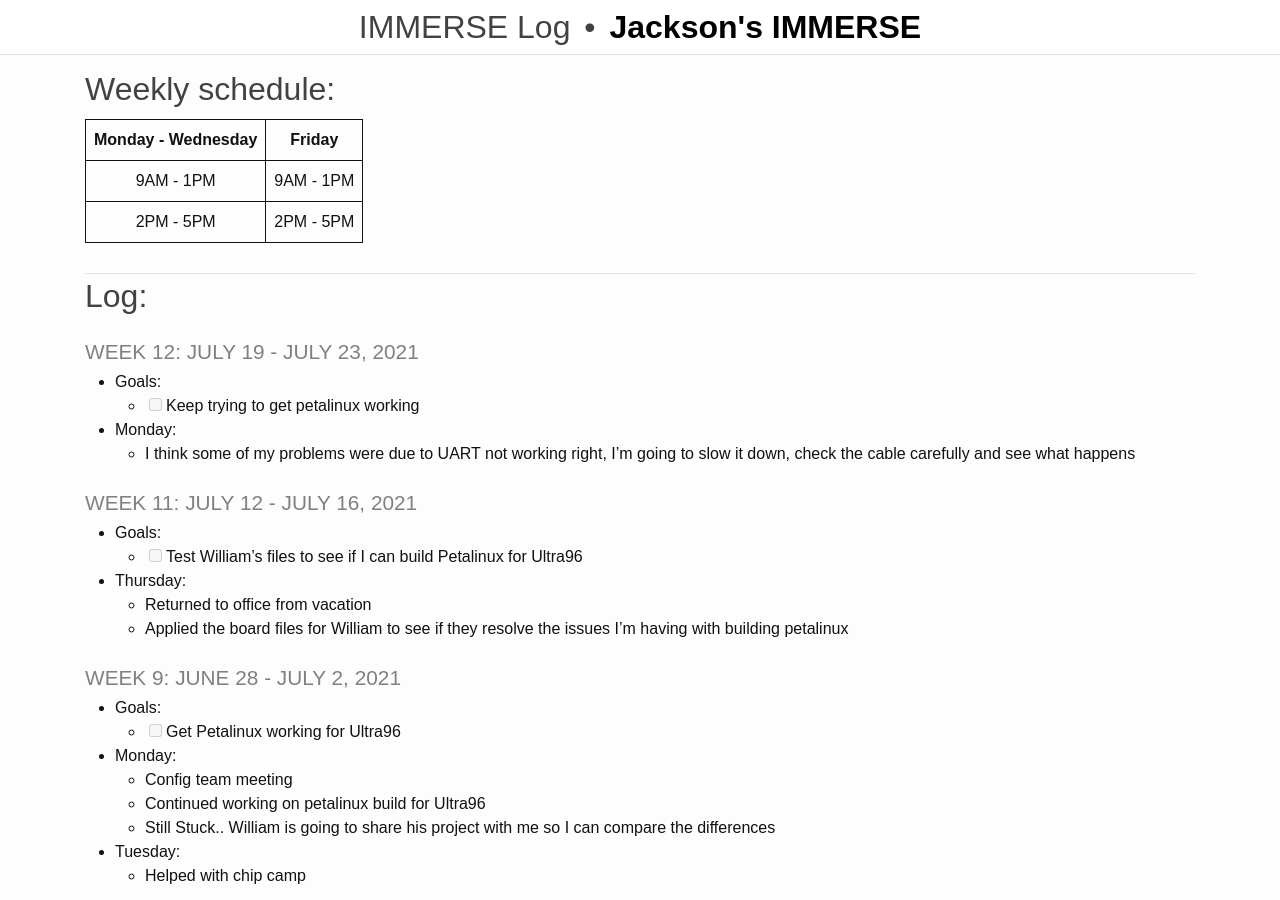
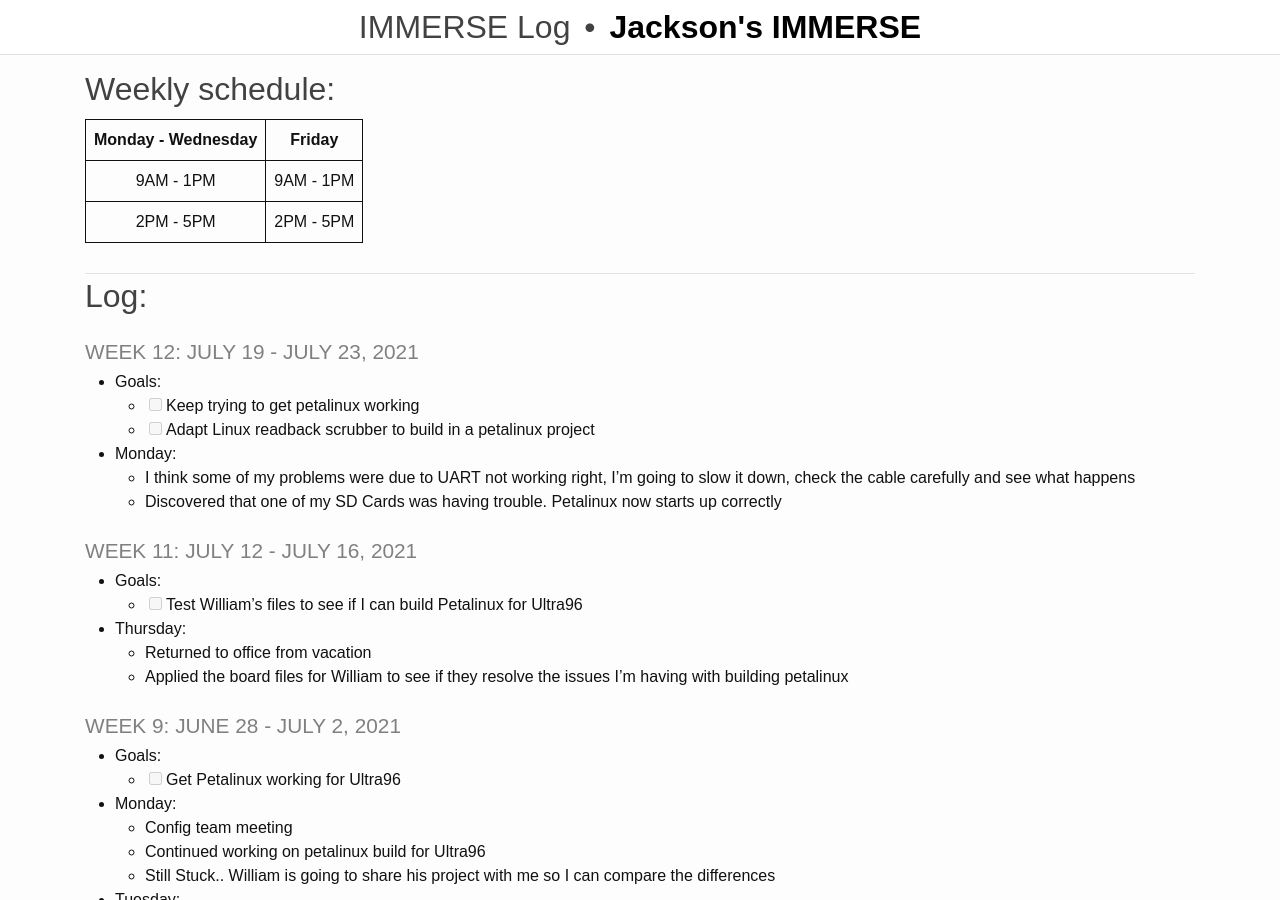
Before and after one commit to rjsmith1999/IMMERSE, a Jekyll site: the page built from _pages/log.md, in a window 1280 px wide and 900 px high. Built offline with Jekyll 4.4.1, drawn with Linux system fonts in a browser that asks for light colours.

Commit message:
Update Log

```diff
--- a/_pages/log.md
+++ b/_pages/log.md
@@ -17,9 +17,12 @@ title: IMMERSE Log
 ### Week 12: July 19 - July 23, 2021
 * **Goals**:
   - [ ] Keep trying to get petalinux working
+  - [ ] Adapt Linux readback scrubber to build in a petalinux project
 
 * **Monday**:
   - I think some of my problems were due to UART not working right, I'm going to slow it down, check the cable carefully and see what happens
+  - Discovered that one of my SD Cards was having trouble. Petalinux now starts up correctly
+
 
 ### Week 11: July 12 - July 16, 2021
 * **Goals**:
```
